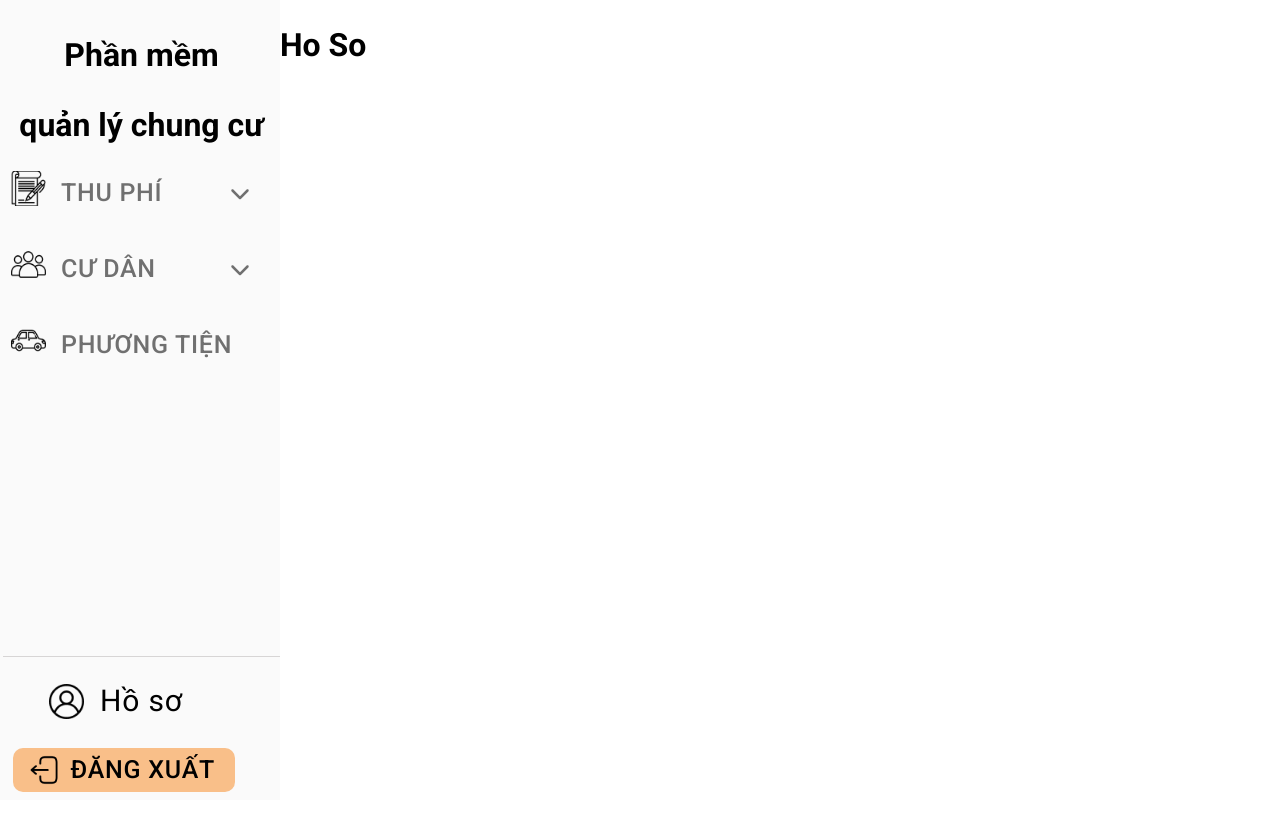
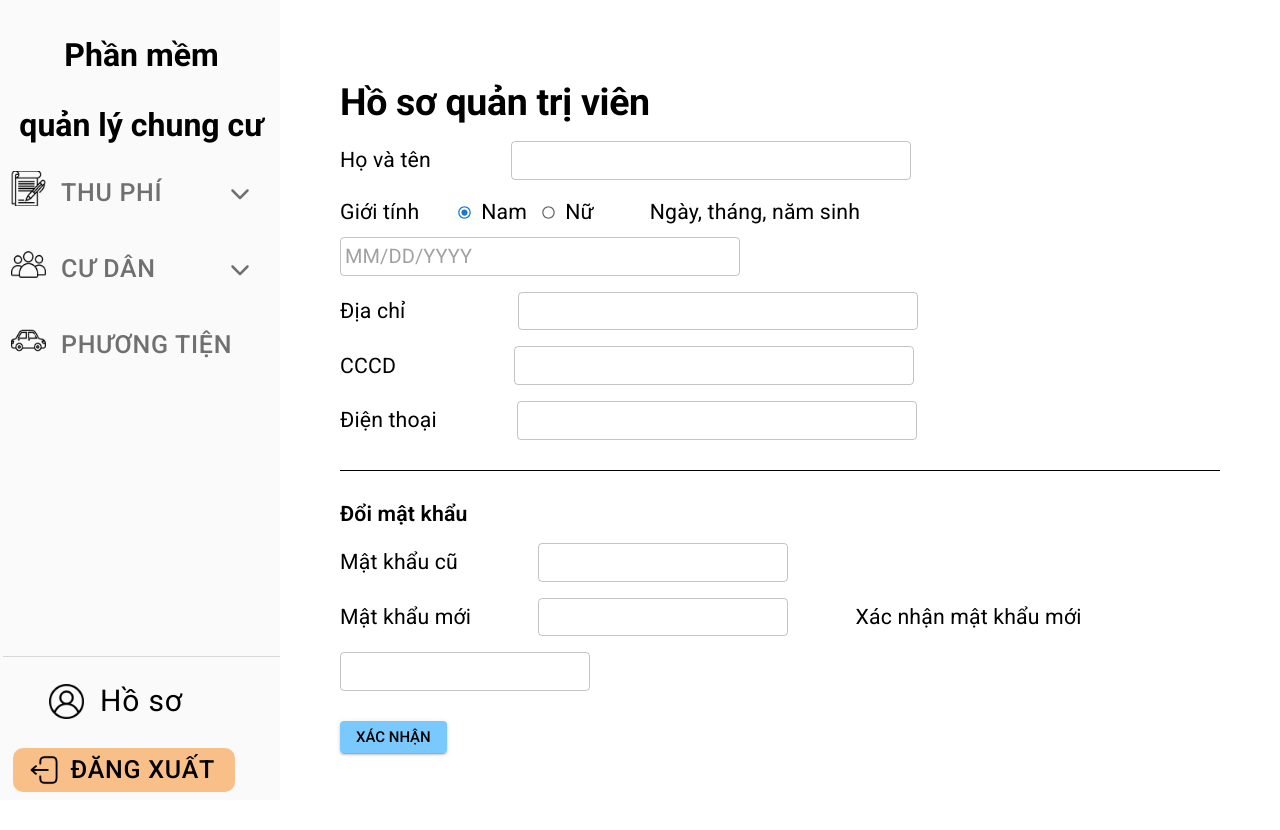
Before and after one commit to huulamthcsyl/CNPM-20231, a React (Create React App) app in the folder frontend/: page /hosoadmin in a window 1280 px wide. Shown: the top 830 px of the page. Before the commit the page ends 800 px from the top, so only its background shows below. Built offline with nearby package versions, Linux system fonts and the light colour scheme; the HTML template or start-up script is replaced by a standard one.

Commit message:
page ho so

```diff
--- a/frontend/package.json
+++ b/frontend/package.json
@@ -9,11 +9,13 @@
     "@fortawesome/react-fontawesome": "^0.1.17",
     "@mui/icons-material": "^5.14.12",
     "@mui/material": "^5.14.12",
+    "@mui/x-date-pickers": "^6.16.1",
     "@testing-library/jest-dom": "^5.17.0",
     "@testing-library/react": "^13.4.0",
     "@testing-library/user-event": "^13.5.0",
     "axios": "^1.5.1",
     "classnames": "^2.3.2",
+    "dayjs": "^1.11.10",
     "react": "^18.2.0",
     "react-dom": "^18.2.0",
     "react-scripts": "5.0.1",
--- a/frontend/src/Pages/HoSo/index.js
+++ b/frontend/src/Pages/HoSo/index.js
@@ -1,5 +1,268 @@
+import styled from "@emotion/styled";
+import {
+  Button,
+  Divider,
+  FormControl,
+  FormControlLabel,
+  FormGroup,
+  Grid,
+  Radio,
+  RadioGroup,
+  TextField,
+  ThemeProvider,
+  Typography,
+  createTheme,
+} from "@mui/material";
+import { DatePicker, DateTimePicker } from "@mui/x-date-pickers";
+import { useState } from "react";
+import { AdapterDayjs } from "@mui/x-date-pickers/AdapterDayjs";
+import { LocalizationProvider } from "@mui/x-date-pickers/LocalizationProvider";
+import { NavLink } from "react-router-dom";
+
+const theme = createTheme({
+  components: {
+    MuiTextField: {
+      styleOverrides: {
+        root: {
+          width: "400px",
+          "& .MuiInputBase-input": {
+            fontSize: "20px",
+            padding: "5px",
+          },
+          padding: "0px",
+        },
+      },
+    },
+  },
+});
+const theme2 = createTheme({
+  components: {
+    MuiTextField: {
+      styleOverrides: {
+        root: {
+          width: "250px",
+          "& .MuiInputBase-input": {
+            fontSize: "20px",
+            padding: "5px",
+          },
+          padding: "0px",
+        },
+      },
+    },
+  },
+});
 function HoSoPage() {
-  return <h1>Ho So</h1>;
+  const [value, setValue] = useState("Nam");
+
+  const handleChange = (event) => {
+    setValue(event.target.value);
+  };
+
+  return (
+    <LocalizationProvider dateAdapter={AdapterDayjs}>
+      <Grid container style={{ padding: "60px ", marginTop: "20px" }}>
+        <Grid item xs={12}>
+          <Typography variant="h2" fontWeight={700}>
+            Hồ sơ quản trị viên
+          </Typography>
+        </Grid>
+        <Grid item xs={12}>
+          <ThemeProvider theme={theme}>
+            <FormControl>
+              <FormGroup>
+                <Grid
+                  container
+                  direction="row"
+                  wrap="wrap"
+                  alignItems="center"
+                  paddingTop={2}
+                  columnSpacing={10}
+                  rowSpacing={1}
+                >
+                  <Grid item>
+                    <Typography variant="h4" fontWeight={400}>
+                      Họ và tên
+                    </Typography>
+                  </Grid>
+                  <Grid item>
+                    <TextField></TextField>
+                  </Grid>
+                </Grid>
+                <Grid
+                  container
+                  direction="row"
+                  wrap="wrap"
+                  alignItems="center"
+                  paddingTop={2}
+                  columnSpacing={5}
+                  rowSpacing={1}
+                >
+                  <Grid item>
+                    <Typography variant="h4" fontWeight={400}>
+                      Giới tính
+                    </Typography>
+                  </Grid>
+                  <Grid item>
+                    <RadioGroup
+                      name="radio-buttons-group"
+                      value={value}
+                      onChange={handleChange}
+                      style={{ display: "inline" }}
+                    >
+                      <FormControlLabel
+                        value="Nam"
+                        control={<Radio />}
+                        label=<Typography variant="h4" fontWeight={400}>
+                          Nam
+                        </Typography>
+                      />
+                      <FormControlLabel
+                        value="Nữ"
+                        control={<Radio />}
+                        label=<Typography variant="h4" fontWeight={400}>
+                          Nữ
+                        </Typography>
+                      />
+                    </RadioGroup>
+                  </Grid>
+                  <Grid item>
+                    <Typography variant="h4" fontWeight={400}>
+                      Ngày, tháng, năm sinh
+                    </Typography>
+                  </Grid>
+                  <Grid item>
+                    <DatePicker />
+                  </Grid>
+                </Grid>
+                <Grid
+                  container
+                  direction="row"
+                  wrap="wrap"
+                  alignItems="center"
+                  paddingTop={2}
+                  columnSpacing={10}
+                  rowSpacing={1}
+                >
+                  <Grid item>
+                    <Typography variant="h4" fontWeight={400}>
+                      Địa chỉ&emsp;&ensp;
+                    </Typography>
+                  </Grid>
+                  <Grid item>
+                    <TextField></TextField>
+                  </Grid>
+                </Grid>
+                <Grid
+                  container
+                  direction="row"
+                  wrap="wrap"
+                  alignItems="center"
+                  paddingTop={2}
+                  columnSpacing={10}
+                  rowSpacing={1}
+                >
+                  <Grid item>
+                    <Typography variant="h4" fontWeight={400}>
+                      CCCD&emsp;&ensp;&nbsp;
+                    </Typography>
+                  </Grid>
+                  <Grid item>
+                    <TextField></TextField>
+                  </Grid>
+                </Grid>
+                <Grid
+                  container
+                  direction="row"
+                  wrap="wrap"
+                  alignItems="center"
+                  paddingTop={2}
+                  columnSpacing={10}
+                  rowSpacing={1}
+                >
+                  <Grid item>
+                    <Typography variant="h4" fontWeight={400}>
+                      Điện thoại
+                    </Typography>
+                  </Grid>
+                  <Grid item>
+                    <TextField></TextField>
+                  </Grid>
+                </Grid>
+              </FormGroup>
+            </FormControl>
+          </ThemeProvider>
+          <Divider style={{ margin: "30px 0px", backgroundColor: "black" }} />
+          <ThemeProvider theme={theme2}>
+            <FormControl>
+              <FormGroup>
+                <Typography variant="h4" fontWeight={600}>
+                  Đổi mật khẩu
+                </Typography>
+                <Grid
+                  container
+                  direction="row"
+                  wrap="wrap"
+                  alignItems="center"
+                  paddingTop={2}
+                  columnSpacing={10}
+                  rowSpacing={2}
+                >
+                  <Grid item>
+                    <Typography variant="h4" fontWeight={400}>
+                      Mật khẩu cũ
+                    </Typography>
+                  </Grid>
+                  <Grid item>
+                    <TextField></TextField>
+                  </Grid>
+                </Grid>
+                <Grid
+                  container
+                  direction="row"
+                  wrap="wrap"
+                  alignItems="center"
+                  paddingTop={2}
+                  columnSpacing={8.4}
+                  rowSpacing={2}
+                >
+                  <Grid item>
+                    <Typography variant="h4" fontWeight={400}>
+                      Mật khẩu mới
+                    </Typography>
+                  </Grid>
+                  <Grid item>
+                    <TextField></TextField>
+                  </Grid>
+                  <Grid item>
+                    <Typography variant="h4" fontWeight={400}>
+                      Xác nhận mật khẩu mới
+                    </Typography>
+                  </Grid>
+                  <Grid item>
+                    <TextField></TextField>
+                  </Grid>
+                </Grid>
+              </FormGroup>
+            </FormControl>
+          </ThemeProvider>
+          <NavLink to="./">
+            <Button
+              variant="contained"
+              style={{ backgroundColor: "#79C9FF", margin: "30px 0px" }}
+            >
+              <Typography
+                variant="h5"
+                fontWeight={500}
+                style={{ color: "black" }}
+              >
+                Xác nhận
+              </Typography>
+            </Button>
+          </NavLink>
+        </Grid>
+      </Grid>
+    </LocalizationProvider>
+  );
 }
 
 export default HoSoPage;
```
Also changed, not shown: 1 other file (tests, documents, lock files or other folders).
